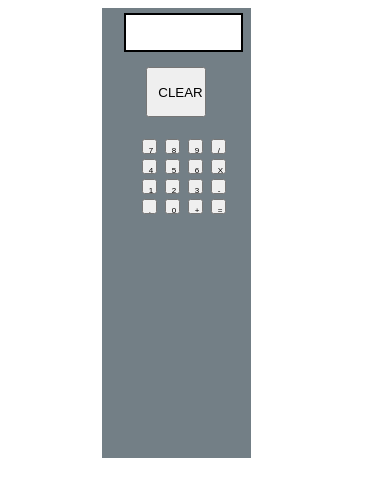
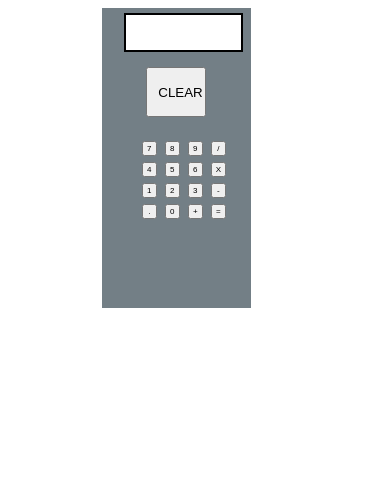
Before and after one commit to RachelJinu/Calc, a plain HTML site: page index.html in a window 390 px wide. Drawn offline with Linux system fonts and the light colour scheme.

Commit message:
button resized for small screen

```diff
--- a/style.css
+++ b/style.css
@@ -68,7 +68,10 @@
     height: 15px;
     width: 15px;
     margin: 2px;
-    padding: 5px;
+    padding: 1px;
     font: 8px sans-serif;
 }
+.calc{
+    height: 300px;
 }
+}
```
